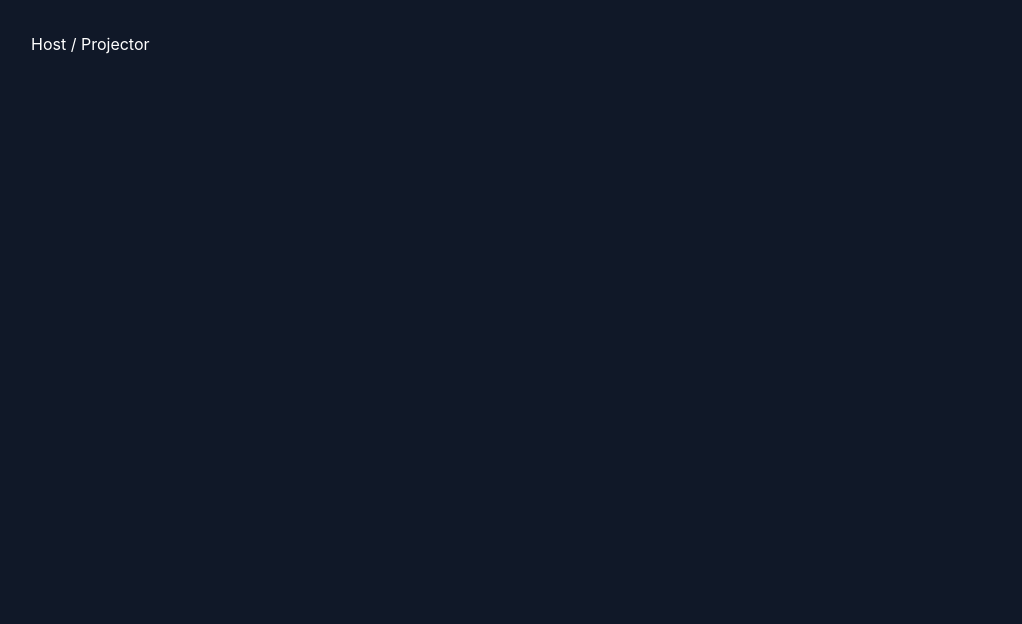
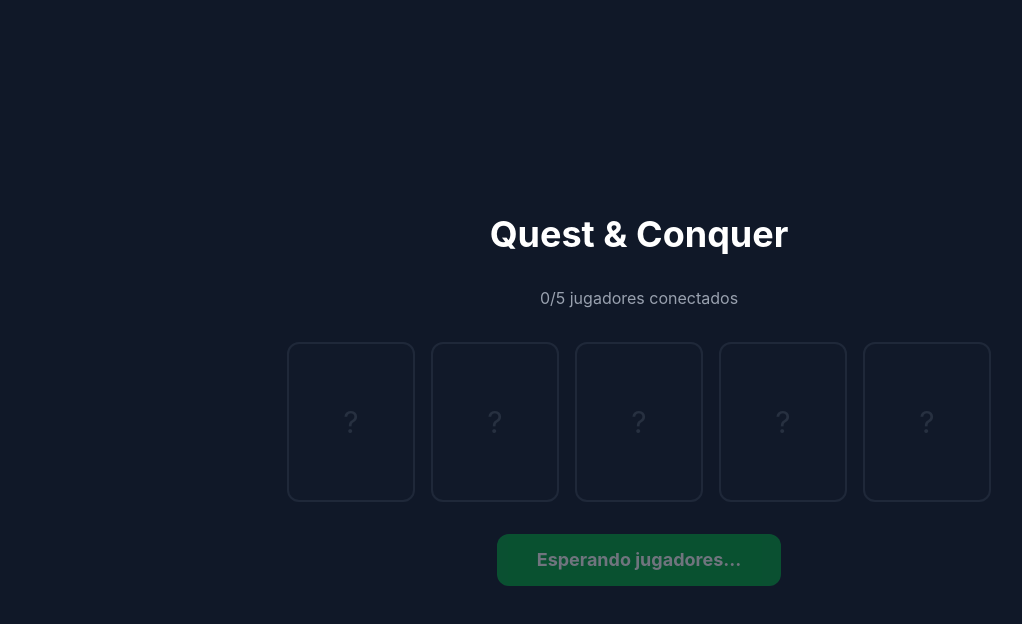
Before and after one commit to unrealofobia/quest-conquer, a React (Vite) app: page /host in a window 1280 px wide. Shown: the top 624 px of the page, without its empty margins (1-1023 px from the left). Built offline with nearby package versions, Linux system fonts and the light colour scheme; no server answers; the database is empty.

Commit message:
feat: host lobby with real-time player list and start button

```diff
--- /dev/null
+++ b/src/components/host/LobbyView.jsx
@@ -0,0 +1,39 @@
+import { ROLES } from '../../lib/constants'
+
+export default function LobbyView({ players, onStart }) {
+  const canStart = players.length === 5
+
+  return (
+    <div className="min-h-screen bg-gray-900 flex flex-col items-center justify-center gap-8 p-8">
+      <h1 className="text-4xl font-bold text-white">Quest & Conquer</h1>
+      <p className="text-gray-400">{players.length}/5 jugadores conectados</p>
+
+      <div className="grid grid-cols-5 gap-4">
+        {Array.from({ length: 5 }, (_, i) => {
+          const player = players[i]
+          return (
+            <div key={i} className={`w-32 h-40 rounded-xl flex flex-col items-center justify-center gap-2 border-2 ${player ? 'bg-gray-800 border-indigo-500' : 'bg-gray-800/30 border-gray-700 opacity-40'}`}>
+              {player ? (
+                <>
+                  <span className="text-4xl">{ROLES[player.role]?.icon}</span>
+                  <span className="text-white font-semibold text-sm text-center px-2">{player.nickname}</span>
+                  <span className="text-gray-400 text-xs">{ROLES[player.role]?.label}</span>
+                </>
+              ) : (
+                <span className="text-gray-600 text-3xl">?</span>
+              )}
+            </div>
+          )
+        })}
+      </div>
+
+      <button
+        onClick={onStart}
+        disabled={!canStart}
+        className="bg-green-600 hover:bg-green-500 disabled:opacity-40 disabled:cursor-not-allowed text-white px-10 py-3 rounded-xl text-lg font-bold transition-all"
+      >
+        {canStart ? '¡Comenzar!' : 'Esperando jugadores…'}
+      </button>
+    </div>
+  )
+}
--- a/src/pages/HostPage.jsx
+++ b/src/pages/HostPage.jsx
@@ -1,3 +1,49 @@
+import { useEffect, useState } from 'react'
+import { supabase } from '../lib/supabase'
+import LobbyView from '../components/host/LobbyView'
+import { useGameStore } from '../store/gameStore'
+
 export default function HostPage() {
-  return <div className="p-8 text-white bg-gray-900 min-h-screen">Host / Projector</div>
+  const [players, setPlayers] = useState([])
+  const setGame = useGameStore(s => s.setGame)
+
+  useEffect(() => {
+    // Load active game + players
+    async function loadGame() {
+      const { data: game } = await supabase
+        .from('games')
+        .select('*')
+        .eq('status', 'waiting')
+        .maybeSingle()
+
+      if (!game) return
+      setGame(game)
+
+      const { data: dbPlayers } = await supabase
+        .from('players')
+        .select('*')
+        .eq('game_id', game.id)
+
+      setPlayers(dbPlayers ?? [])
+    }
+
+    loadGame()
+
+    // Subscribe to players table for real-time joins
+    const channel = supabase
+      .channel('players-realtime')
+      .on('postgres_changes', { event: 'INSERT', schema: 'public', table: 'players' }, payload => {
+        setPlayers(prev => [...prev, payload.new])
+      })
+      .subscribe()
+
+    return () => supabase.removeChannel(channel)
+  }, [setGame])
+
+  function handleStart() {
+    // Game start will be implemented in Task 13 (game controls)
+    console.log('start game — handled by GameControls in Task 13')
+  }
+
+  return <LobbyView players={players} onStart={handleStart} />
 }
```
